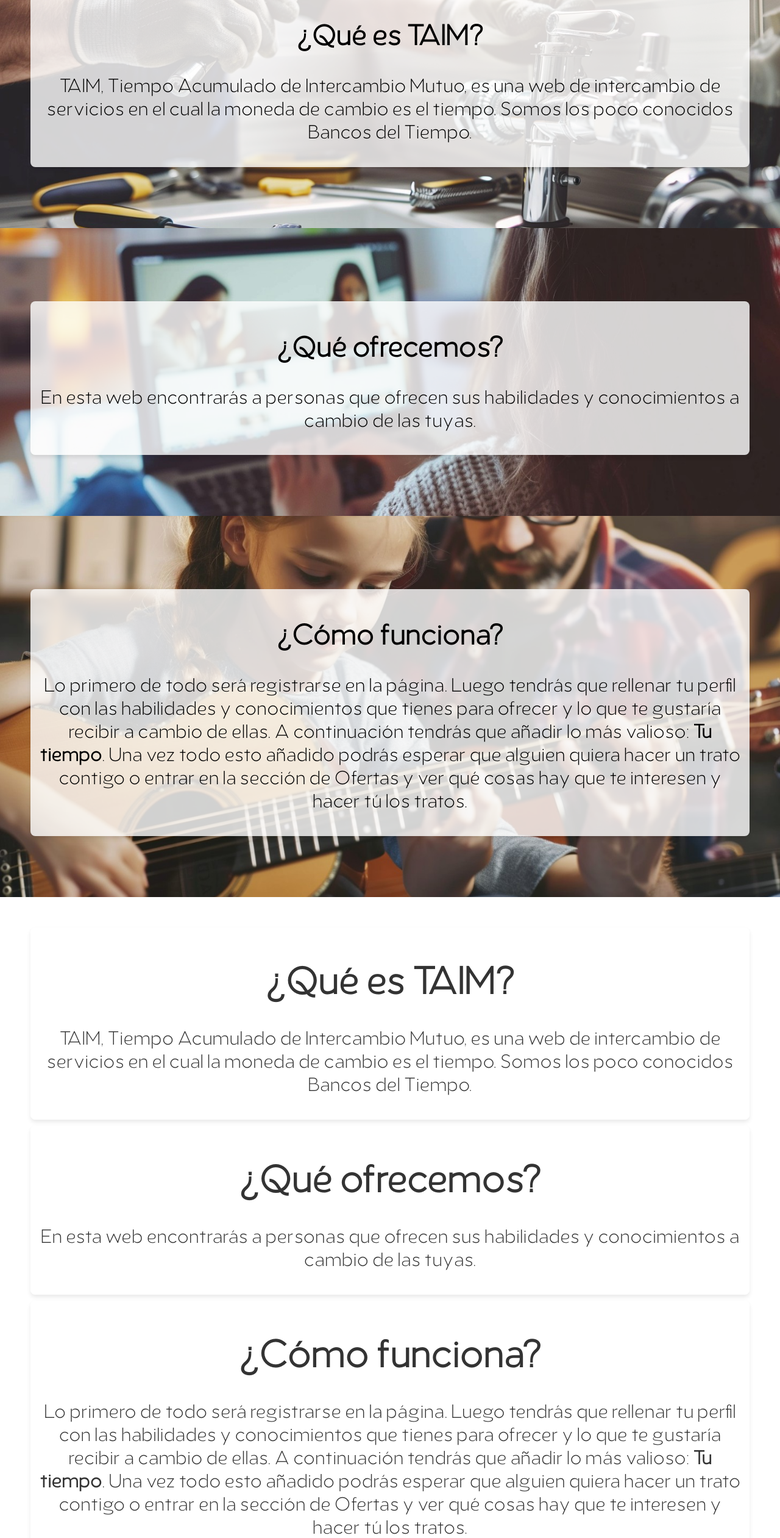
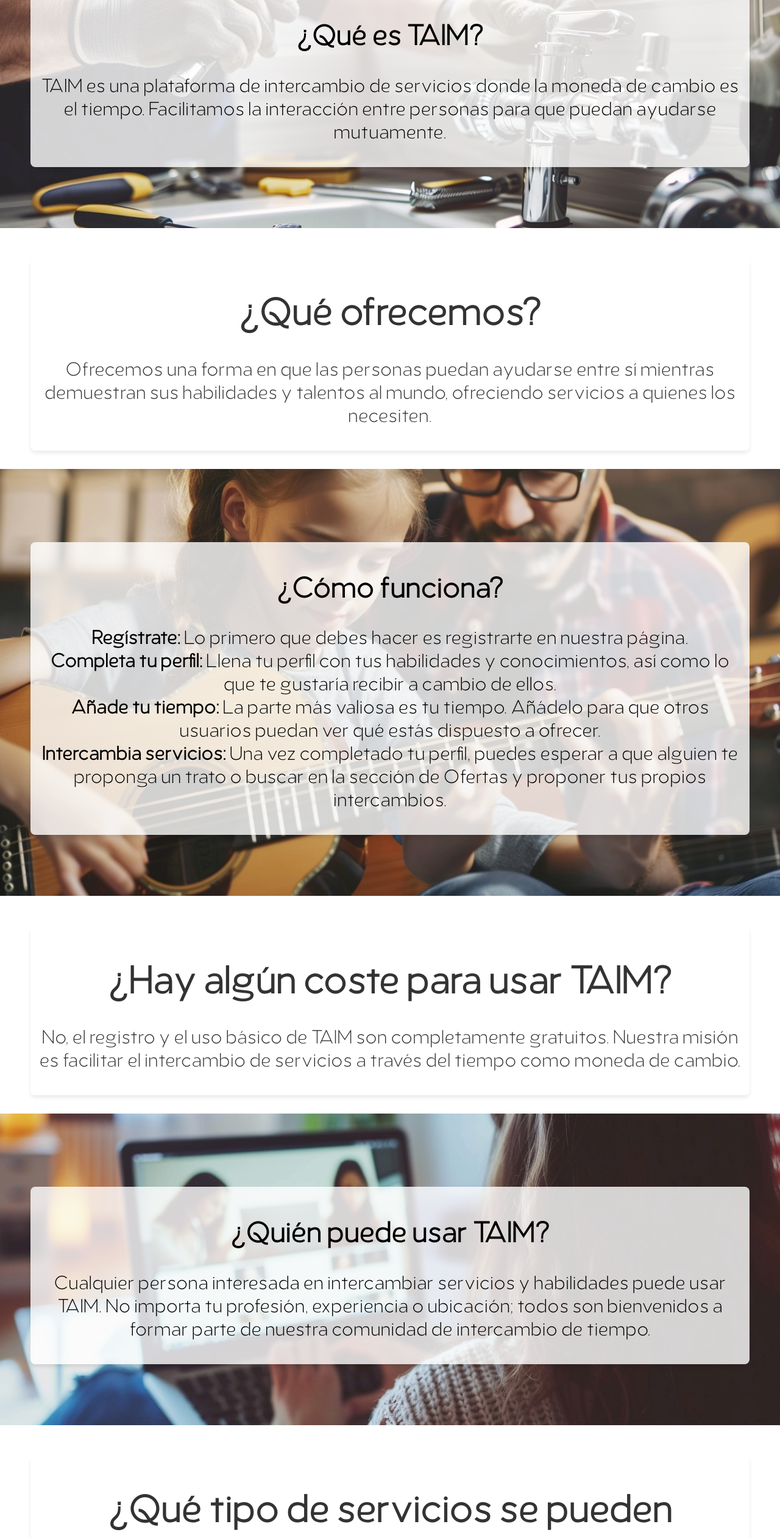
Before and after one commit to David0798C/taimFront, a React (Vite) app: page / in a window 1280 px wide. Shown: the part 1320-3842 px from the top of the page at 61% size. Built offline with nearby package versions, Linux system fonts and the light colour scheme.

Commit message:
más prefuntas en el homepage

```diff
--- a/src/pages/HomePage.jsx
+++ b/src/pages/HomePage.jsx
@@ -62,30 +62,28 @@ const HomePage = () => {
               <Description data-aos="fade-up">
                 <h1>¿Qué es TAIM?</h1>
                 <p>
-                  TAIM, Tiempo Acumulado de Intercambio Mutuo, es una web de
-                  intercambio de servicios en el cual la moneda de cambio es el
-                  tiempo. Somos los poco conocidos Bancos del Tiempo.
+                  TAIM es una plataforma de intercambio de servicios donde la moneda de cambio es el tiempo.
+                  Facilitamos la interacción entre personas para que puedan ayudarse mutuamente.
                 </p>
               </Description>
             </DescriptionContainer>
           </Container>
         </ContentContainer>
       </BackgroundSection>
-      <BackgroundSection backgroundImage={fondo2} >
-        <ContentContainer>
+      <WhiteBackgroundContentContainer>
         <Container>
           <DescriptionContainer>
             <Description data-aos="fade-up">
               <h1>¿Qué ofrecemos?</h1>
               <p>
-                  En esta web encontrarás a personas que ofrecen sus habilidades y
-                  conocimientos a cambio de las tuyas.
+                Ofrecemos una forma en que las personas puedan
+                ayudarse entre sí mientras demuestran sus habilidades y talentos al mundo, ofreciendo servicios a quienes los necesiten.
               </p>
+
             </Description>
           </DescriptionContainer>
         </Container>
-        </ContentContainer>
-      </BackgroundSection>
+      </WhiteBackgroundContentContainer>
       <BackgroundSection backgroundImage={fondo3} >
         <ContentContainer>
           <Container>
@@ -93,14 +91,10 @@ const HomePage = () => {
               <Description data-aos="fade-up">
                 <h1>¿Cómo funciona?</h1>
                 <p>
-                  Lo primero de todo será registrarse en la página. Luego tendrás
-                  que rellenar tu perfil con las habilidades y conocimientos que
-                  tienes para ofrecer y lo que te gustaría recibir a cambio de
-                  ellas. A continuación tendrás que añadir lo más valioso: <strong>Tu
-                    tiempo</strong>. Una vez todo esto añadido podrás esperar que
-                  alguien quiera hacer un trato contigo o entrar en la sección de
-                  Ofertas y ver qué cosas hay que te interesen y hacer tú los
-                  tratos.
+                  <strong>Regístrate:</strong> Lo primero que debes hacer es registrarte en nuestra página. <br />
+                  <strong>Completa tu perfil:</strong>  Llena tu perfil con tus habilidades y conocimientos, así como lo que te gustaría recibir a cambio de ellos. <br />
+                  <strong>Añade tu tiempo:</strong>  La parte más valiosa es tu tiempo. Añádelo para que otros usuarios puedan ver qué estás dispuesto a ofrecer. <br />
+                  <strong>Intercambia servicios:</strong>  Una vez completado tu perfil, puedes esperar a que alguien te proponga un trato o buscar en la sección de Ofertas y proponer tus propios intercambios.
                 </p>
               </Description>
             </DescriptionContainer>
@@ -112,31 +106,41 @@ const HomePage = () => {
         <Container>
           <DescriptionContainer>
             <Description data-aos="fade-up">
-              <h1>¿Qué es TAIM?</h1>
+              <h1>¿Hay algún coste para usar TAIM?</h1>
               <p>
-                TAIM, Tiempo Acumulado de Intercambio Mutuo, es una web de
-                intercambio de servicios en el cual la moneda de cambio es el
-                tiempo. Somos los poco conocidos Bancos del Tiempo.
+              No, el registro y el uso básico de TAIM son completamente gratuitos.
+              Nuestra misión es facilitar el intercambio de servicios a través del
+              tiempo como moneda de cambio.
               </p>
             </Description>
+          </DescriptionContainer>
+        </Container>
+      </WhiteBackgroundContentContainer>
+      <BackgroundSection backgroundImage={fondo2} >
+        <ContentContainer>
+          <Container>
+            <DescriptionContainer>
               <Description data-aos="fade-up">
-              <h1>¿Qué ofrecemos?</h1>
+                <h1>¿Quién puede usar TAIM?</h1>
                 <p>
-                En esta web encontrarás a personas que ofrecen sus habilidades y
-                conocimientos a cambio de las tuyas.
+                  Cualquier persona interesada en intercambiar servicios y habilidades puede usar TAIM. No importa tu profesión,
+                  experiencia o ubicación; todos son bienvenidos a formar parte de nuestra comunidad de intercambio de tiempo.
                 </p>
               </Description>
+            </DescriptionContainer>
+          </Container>
+        </ContentContainer>
+      </BackgroundSection>
+      <WhiteBackgroundContentContainer>
+        <Container>
+          <DescriptionContainer>
             <Description data-aos="fade-up">
-              <h1>¿Cómo funciona?</h1>
+              <h1>¿Qué tipo de servicios se pueden intercambiar en TAIM?</h1>
               <p>
-                Lo primero de todo será registrarse en la página. Luego tendrás
-                que rellenar tu perfil con las habilidades y conocimientos que
-                tienes para ofrecer y lo que te gustaría recibir a cambio de
-                ellas. A continuación tendrás que añadir lo más valioso: <strong>Tu
-                  tiempo</strong>. Una vez todo esto añadido podrás esperar que
-                alguien quiera hacer un trato contigo o entrar en la sección de
-                Ofertas y ver qué cosas hay que te interesen y hacer tú los
-                tratos.
+                En TAIM, puedes intercambiar una amplia variedad de servicios.
+                Desde clases particulares y asesorías profesionales hasta servicios domésticos y cuidado de mascotas.
+                Nuestra plataforma está diseñada para ser flexible y adaptarse a las habilidades y necesidades de cada usuario.
+                <strong>¡Las posibilidades son prácticamente ilimitadas!</strong>
               </p>
             </Description>
           </DescriptionContainer>
--- a/src/styledComponents/StyledHomePages.js
+++ b/src/styledComponents/StyledHomePages.js
@@ -52,7 +52,6 @@ export const H2 = styled.h2`
   }
 `;
 export const WhiteBackgroundContentContainer = styled.div`
-  background-color: white; /* Fondo blanco */
   padding: 20px; /* Ajusta el padding según sea necesario */
   opacity: 0.8;
 `;
```
Lines whose indentation alone changed are shown as unchanged.
